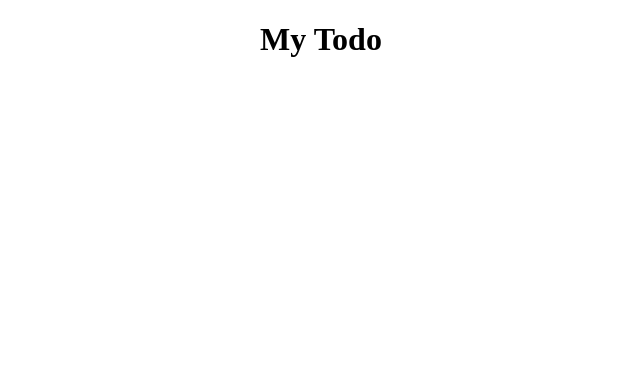
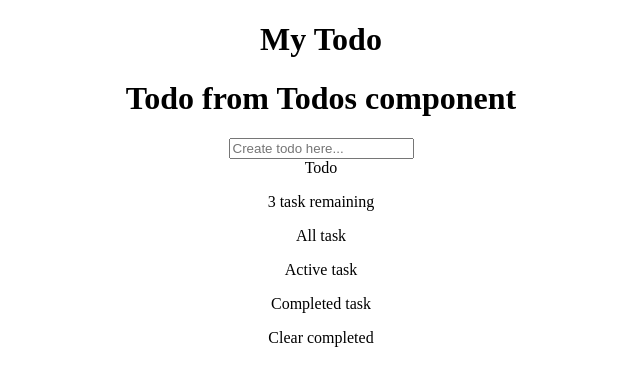
Before and after one commit to AnkitSingh60/Todo_Redux, a React (Create React App) app: page / in a window 1280 px wide. Shown: the top 386 px of the page, without its empty margins (319-959 px from the left). Built offline with nearby package versions, Linux system fonts and the light colour scheme; the HTML template or start-up script is replaced by a standard one.

Commit message:
basic structure created

```diff
--- a/src/App.jsx
+++ b/src/App.jsx
@@ -1,7 +1,10 @@
+import Todos from "./components/Todos";
+
 function App() {
   return (
     <div className="App">
       <h1>My Todo</h1>
+      <Todos/>
     </div>
   );
 }
--- a/src/components/Todos.jsx
+++ b/src/components/Todos.jsx
@@ -1,8 +1,33 @@
 import React from 'react'
+import Todo from './Todo'
 
 const Todos = () => {
   return (
-    <div>Todos</div>
+    <div className='todo'>
+      <h1>Todo from Todos component</h1>
+      <div className="input_container">
+        <div className="circle"></div>
+        <form>
+          <input type="text" placeholder='Create todo here...' />
+          <button type='submit' hidden></button>
+        </form>
+      </div>
+
+      <div className="todo_container">
+        <Todo/>
+        <div className="todo_footer">
+          <p>3 task remaining</p>
+          <div className="type">
+          <div className="type">
+            <p className='clear'>All task</p>
+            <p className='clear'>Active task</p>
+            <p className='clear'>Completed task</p>
+            </div>
+            <p className='clear'>Clear completed</p>
+          </div>
+        </div>
+      </div>
+    </div>
   )
 }
 
```
